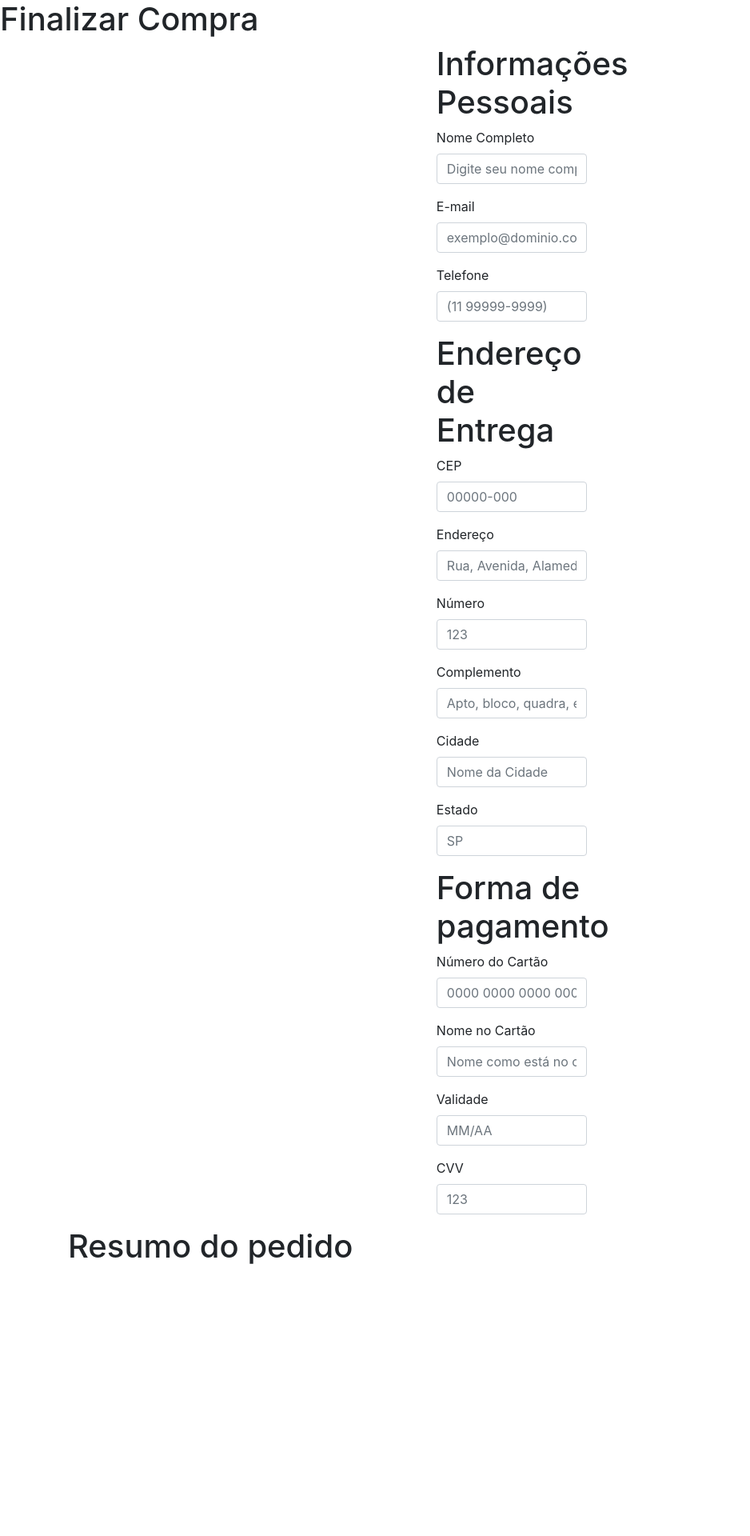
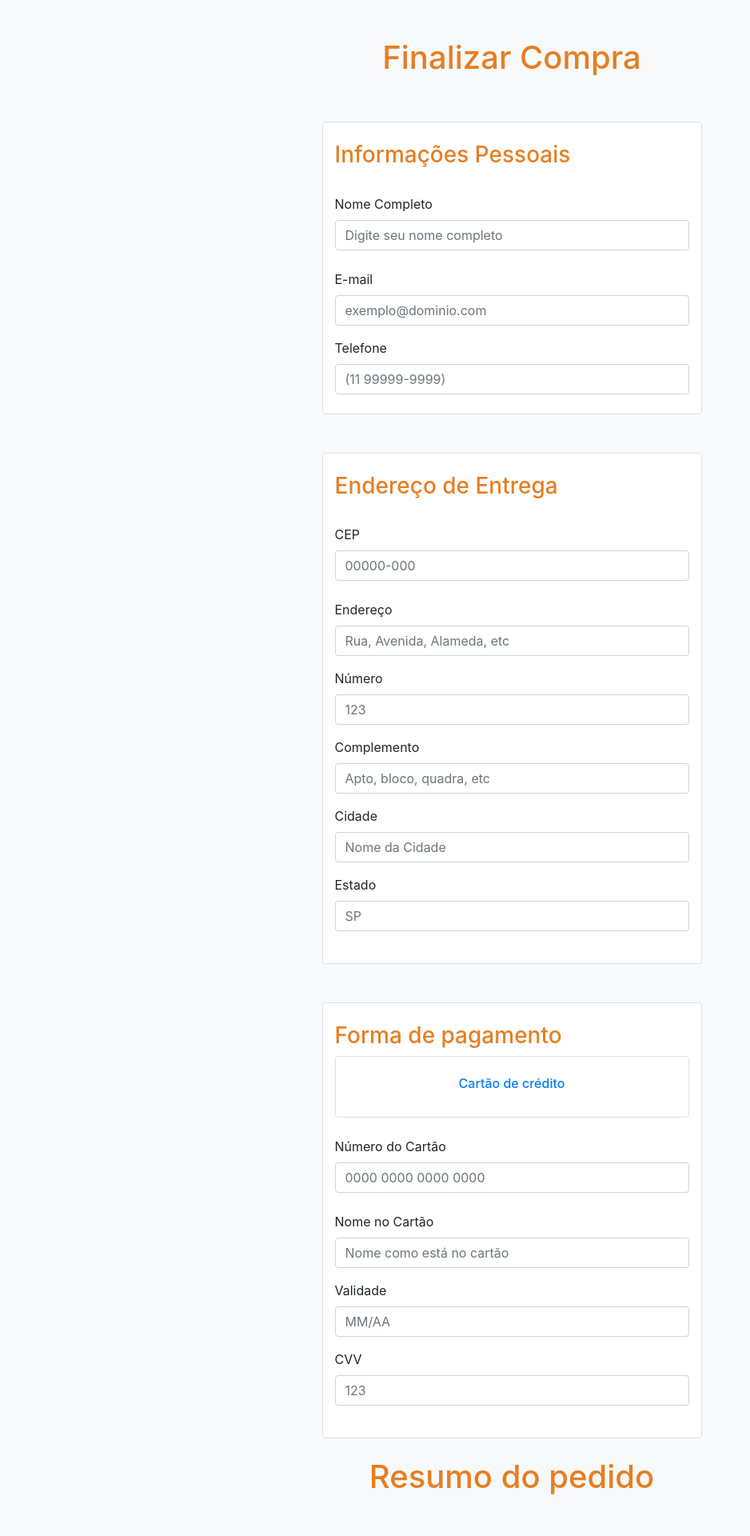
Before and after one commit to ivandoliveira/pi4sem, a PHP site: page /finalizar-compra.html in a window 1280 px wide. Shown: the top 1920 px of the page at 80% size, without its empty margins (0-938 px from the left). Before the commit the page ends 1580 px from the top, so only its background shows below. Run offline with PHP 8.4, Linux system fonts and the light colour scheme.

Commit message:
Realizada a estilização das páginas

```diff
--- a/css/style.css
+++ b/css/style.css
@@ -1,8 +1,45 @@
 .bg-creme {
   background-color: rgba(255, 234, 208, 0.521);
 }
+.bg-branco {
+  background-color: #ffffff;
+}
+.bg-p1 {
+  background-color: #e67e22;
+}
+
+.cor-branca {
+  color: #ffffff;
+}
+.cor-p1 {
+  color: #e67e22;
+}
+
+.logo-login {
+  width: 80px;
+}
+
+#carrinho-de-compras img {
+  height: 100px;
+  width: 100px;
+  object-fit: cover;
+}
 
 .btn-carrinho {
+  background-color: #e67e22;
+  color: white;
+  border: none;
+  padding: 10px 20px;
+  border-radius: 6px;
+  transition: background-color 0.3s;
+}
+
+.checkbox {
+  width: 10px;
+  height: 10px;
+}
+
+#carrinho-de-compras .btn-carrinho {
   background-color: #e67e22;
   color: white;
   border: none;
@@ -49,12 +86,6 @@
   width: 100%;
 }
 
-.card-img-carrinho {
-  height: 100px;
-  object-fit: contain;
-  width: 100px;
-}
-
 img {
   width: 100%;
 }
--- a/finalizar-compra.html
+++ b/finalizar-compra.html
@@ -10,18 +10,22 @@
     <title>Artesanato on-line</title>
 </head>
 
-<body>
-    <main>
-        <h1>Finalizar Compra</h1>
+<body class="bg-light">
 
-        <form action="">
+    <main class="container">
+        <div class="row justify-content-center mt-5">
+            <h1 class="cor-p1">Finalizar Compra</h1>
+        </div>
+
+        <div class="row justify-content-center mt-4">
+            <form action="" class="col rounded py-4">
                 <!-- Informações Pessoais -->
-            <div class="informacoes-pessoais row justify-content-center">
+                <div class="informacoes-pessoais row justify-content-center ">
 
-                <div class="col-lg-2">
-                    <h1>Informações Pessoais</h1>
+                    <div class="col-lg-5 bg-branco py-4 border rounded">
+                        <h1 class="h3 cor-p1">Informações Pessoais</h1>
 
-                    <div class="mb-3">
+                        <div class=" py-4">
                             <label for="nome-completo" class="form-label">Nome Completo </label>
                             <input type="text" class="form-control" id="nome-completo" name="nome-completo" placeholder="Digite seu nome completo">
                         </div>
@@ -31,18 +35,19 @@
                             <input type="email" class="form-control" id="email" name="email" placeholder="exemplo@dominio.com">
                         </div>
 
-                    <div class="mb-3">
+                        <div class="">
                             <label for="tel" class="form-label">Telefone</label>
                             <input type="tel" class="form-control" id="tel" name="tel" placeholder="(11 99999-9999)">
                         </div>
                     </div>
                 </div>
                 <!-- Endereço de entrega -->
-            <div class="endereco-entrega row justify-content-center">
+                <div class="endereco-entrega row justify-content-center mt-5">
 
-                <div class="col-lg-2">
-                    <h1>Endereço de Entrega</h1>
-                    <div class="mb-3">
+                    <div class="col-lg-5 bg-branco py-4 border rounded">
+                        <div class="">
+                            <h1 class="h3 cor-p1">Endereço de Entrega</h1>
+                            <div class="py-4">
                                 <label for="cep" class="form-label">CEP</label>
                                 <input type="text" class="form-control" id="cep" name="cep" placeholder="00000-000">
                             </div>
@@ -72,14 +77,23 @@
                                 <input type="text" class="form-control" id="estado" name="estado" placeholder="SP">
                             </div>
                         </div>
+                    </div>
 
                 </div>
                 <!-- Forma de pagamento -->
-            <div class="forma-pagamento row justify-content-center">
+                <div class="forma-pagamento row justify-content-center mt-5">
 
-                <div class="col-lg-2">
-                    <h1>Forma de pagamento</h1>
-                    <div class="mb-3">
+                    <div class="col-lg-5 bg-branco py-4 border rounded">
+                        <h1 class="h3 cor-p1">Forma de pagamento</h1>
+
+                        <a href="#/">
+                            <div class=" border py-4 cartao rounded">
+                                <h3 class="h6 text-center">Cartão de crédito</h3>
+                            </div>
+                        </a>
+
+
+                        <div class="py-4">
                             <label for="numero-cartao" class="form-label">Número do Cartão</label>
                             <input type="text" class="form-control" id="numero-cartao" name="numero-cartao" placeholder="0000 0000 0000 0000">
                         </div>
@@ -101,11 +115,53 @@
                     </div>
                 </div>
             </form>
+        </div>
+
         <!-- Resumo do pedido -->
         <div class="card-resumo-pedido container ">
             <div class="row justify-content-center">
-                <div class="col">
-                    <h1>Resumo do pedido</h1>
+                <div class="">
+                    <h1 class="cor-p1">Resumo do pedido</h1>
+                </div>
+            </div>
+
+            <div class="container bg-branco py-5 rounded border mt-5">
+                <div class="row justify-content-center">
+
+                    <div class="card shadow-sm h-100">
+                        <img src="https://images.unsplash.com/photo-1572982758354-c097406beae5?ixlib=rb-4.1.0&ixid=M3wxMjA3fDB8MHxwaG90by1wYWdlfHx8fGVufDB8fHx8fA%3D%3D&auto=format&fit=crop&q=80&w=987" class="card-img-top card-img-fixed" alt="Vaso de Cerâmica Artesanal">
+                        <div class="card-body">
+                            <h5 class="card-title">Vaso de Cerâmica Artesanal</h5>
+                            <p class="card-text text-muted mb-1">Qtd:</p>
+                            <span class="fw-bold text-warning d-block mb-3">R$ 89,90</span>
+                        </div>
+                    </div>
+
+                    <div class="card shadow-sm h-100">
+                        <img src="https://images.unsplash.com/photo-1572982758354-c097406beae5?ixlib=rb-4.1.0&ixid=M3wxMjA3fDB8MHxwaG90by1wYWdlfHx8fGVufDB8fHx8fA%3D%3D&auto=format&fit=crop&q=80&w=987" class="card-img-top card-img-fixed" alt="Vaso de Cerâmica Artesanal">
+                        <div class="card-body">
+                            <h5 class="card-title">Vaso de Cerâmica Artesanal</h5>
+                            <p class="card-text text-muted mb-1">Qtd:</p>
+                            <span class="fw-bold text-warning d-block mb-3">R$ 89,90</span>
+                        </div>
+                    </div>
+                </div>
+
+                <div class="container text-center mt-5 text-muted">
+                    <div class="row">
+                        <p class="col">Subtotal</p>
+                        <p class="col">R$</p>
+                    </div>
+                    <div class="row">
+                        <p class="col">Frete</p>
+                        <p class="col text-secondary">Grátis</p>
+                    </div>
+                    <div class="row">
+                        <p class="col">Total</p>
+                        <p class="col text-secondary">Valor</p>
+                    </div>
+
+                    <button class="btn-carrinho col">Finalir Pedido</button>
                 </div>
             </div>
         </div>
```
Also changed, not shown: carrinho-de-compras.html (+21 -18 lines), index.html (+36 -33 lines), login-e-cadastro.html (+21 -16 lines), produto-vaso-ceramica-atesanal.html (+22 -16 lines). Lines whose indentation alone changed are shown as unchanged.
